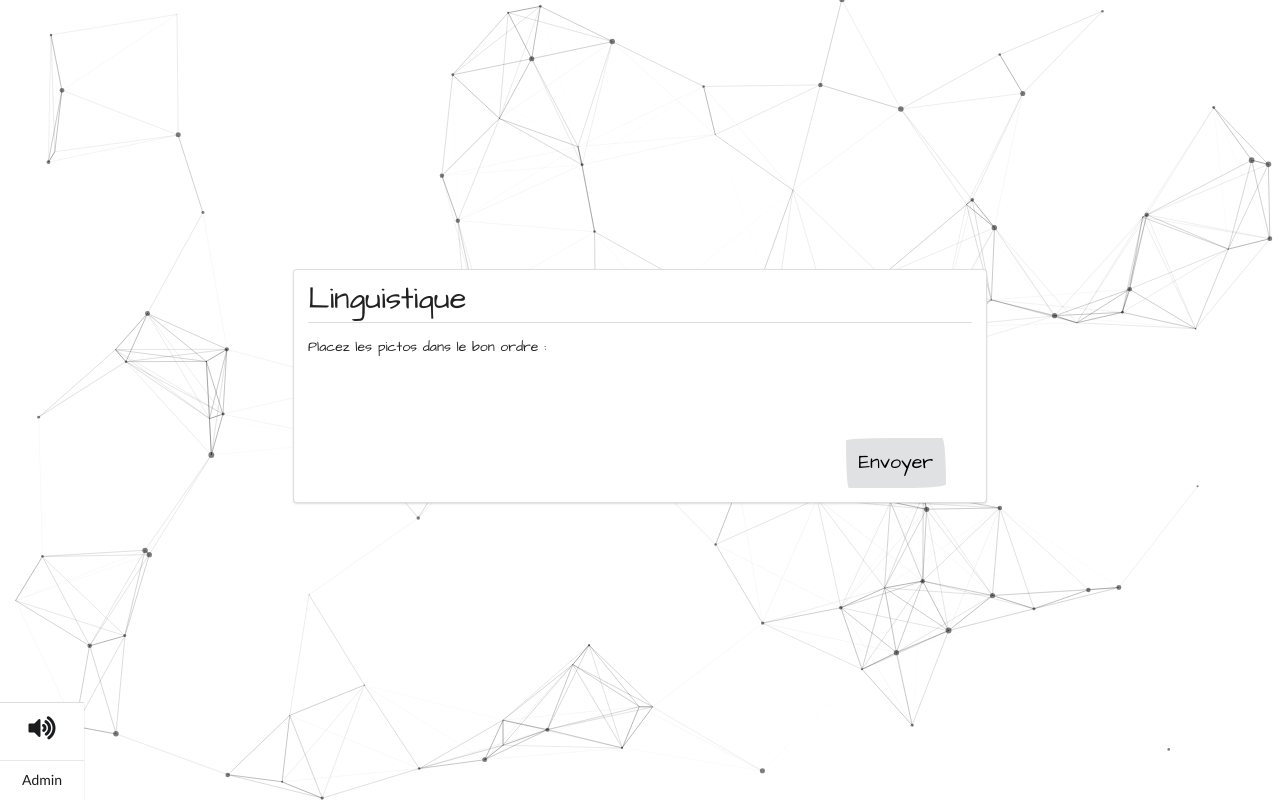
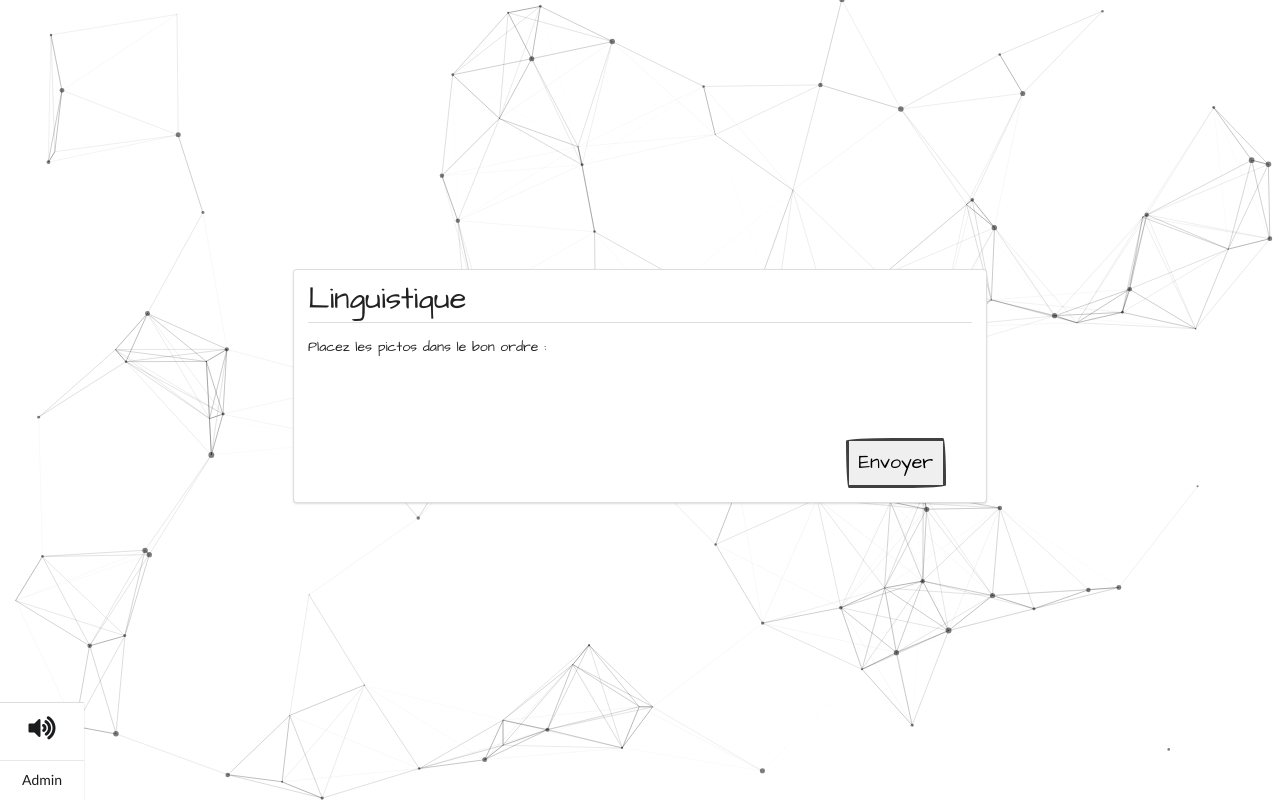
Before and after one commit to SandrineZ3/ApplicationTalents, a Symfony app: template templates/linguistique/show.html.twig in a window 1280 px wide. Run offline with Twig, Linux system fonts and the light colour scheme; the template is opened without the code that fills it, so the values that code supplies are empty; some libraries are stand-ins or nearby versions; some web fonts are replaced.

Commit message:
Harmonisation boutons "Envoyer"

```diff
--- a/templates/interpersonnelle/content/formEnigme.html.twig
+++ b/templates/interpersonnelle/content/formEnigme.html.twig
@@ -14,4 +14,4 @@
     </div>
     <input type="hidden" name="idEnigme" value="{{ enigmeRandom.id }}">
 </form>
-<button class="ui button" id="submitReponse" onclick="requeteAjaxPostv2('#formEnigme', '#blocEnigme')">Envoyer</button>
+<button class="button" id="submitReponse" onclick="requeteAjaxPostv2('#formEnigme', '#blocEnigme')">Envoyer</button>
--- a/templates/intrapersonnelle/show.html.twig
+++ b/templates/intrapersonnelle/show.html.twig
@@ -14,7 +14,7 @@
                             {% for competence in tableauCompetence %}
                                 {% include("intrapersonnelle/content/formEnigme.html.twig") %}
                             {% endfor %}
-                            <button type="submit" name="formIntrapersonnelle" value="submit" class="ui button">Envoyer</button>
+                            <button type="submit" name="formIntrapersonnelle" value="submit" class="button" id="submitReponse">Envoyer</button>
                         </form>
                     </div>
                 </div>
--- a/templates/linguistique/content/formEnigme.html.twig
+++ b/templates/linguistique/content/formEnigme.html.twig
@@ -24,4 +24,4 @@
     <input type="hidden" id="reponseRecuperee" name="{{ nomInput }}" value="">
     <input type="hidden" name="idEnigme" value="{{ enigmeRandom.id }}">
 </form>
-<button class="ui button" id="submitReponse" onclick="requeteAjaxPostv2('#formEnigme', '#blocEnigme')">Envoyer</button>
+<button class="button" id="submitReponse" onclick="requeteAjaxPostv2('#formEnigme', '#blocEnigme')">Envoyer</button>
--- a/templates/mathematique/content/formEnigme.html.twig
+++ b/templates/mathematique/content/formEnigme.html.twig
@@ -7,4 +7,4 @@
     </div>
     <input type="hidden" name="idEnigme" value="{{ enigmeRandom.id }}">
 </form>
-<button class="ui button" id="buttonEnvoyer" onclick="requeteAjaxPostv2('#formEnigme', '#blocEnigme')">Envoyer</button>
+<button class="button" id="submitReponse" onclick="requeteAjaxPostv2('#formEnigme', '#blocEnigme')">Envoyer</button>
--- a/templates/naturaliste/content/formEnigme.html.twig
+++ b/templates/naturaliste/content/formEnigme.html.twig
@@ -12,4 +12,4 @@
     </div>
     <input type="hidden" name="idEnigme" value="{{ enigmeRandom.id }}">
 </form>
-<button class="ui button" id="submitReponse" onclick="requeteAjaxPostv2('#formEnigme', '#blocEnigme')">Envoyer</button>
+<button class="button" id="submitReponse" onclick="requeteAjaxPostv2('#formEnigme', '#blocEnigme')">Envoyer</button>
```
